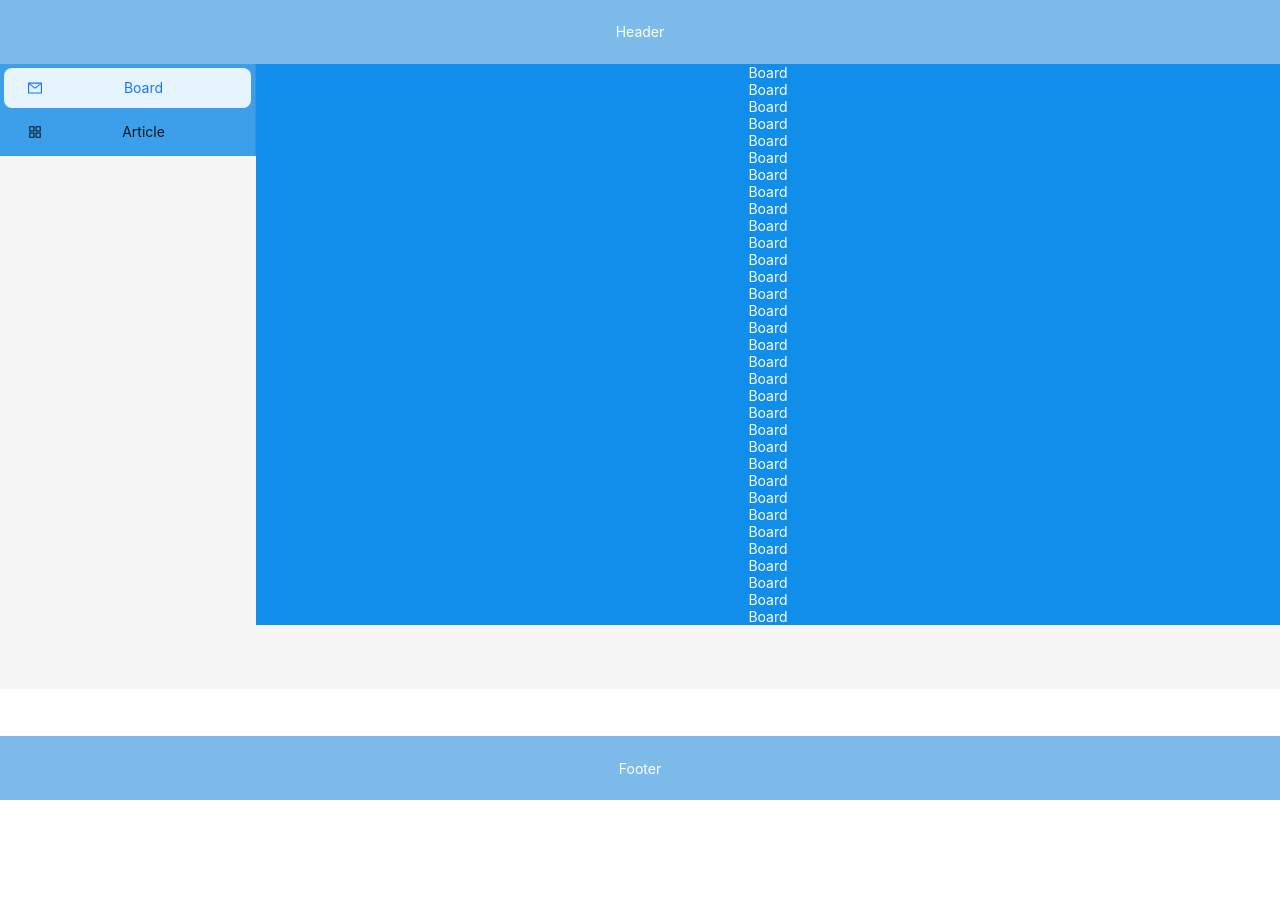
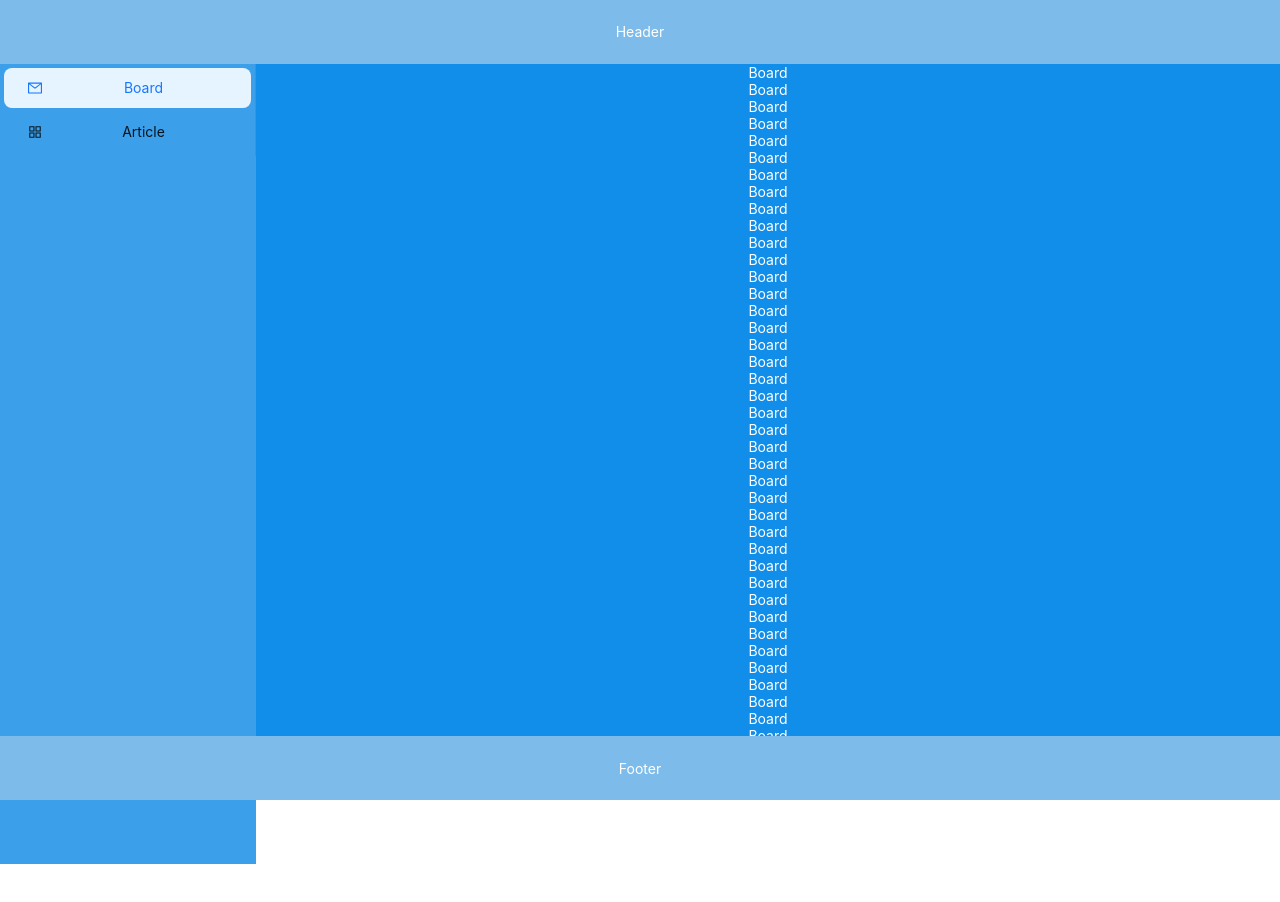
Before and after one commit to 784476245/my-react, a React (Create React App) app: page / in a window 1280 px wide. Shown: the top 902 px of the page. Before the commit the page ends 800 px from the top, so only its background shows below. Built offline with nearby package versions, Linux system fonts and the light colour scheme.

Commit message:
init react

```diff
--- a/src/App.tsx
+++ b/src/App.tsx
@@ -1,8 +1,7 @@
 import React from 'react';
 import './App.less';
-import {Outlet, useNavigate} from "react-router-dom";
-import {Layout, Menu, MenuProps} from "antd";
-import {items} from "./router/router";
+import {Outlet} from "react-router-dom";
+import {Layout} from "antd";
 import SiderBar from "./component/SiderBar";
 
 const {Header, Footer, Sider, Content} = Layout;
@@ -23,19 +22,18 @@ const siderStyle: React.CSSProperties = {
   textAlign: 'center',
   color: '#fff',
   backgroundColor: '#3ba0e9',
-  height: '100vh-128px', //todo  导航栏高度
-  overflowX: 'hidden',
   width: 256,
   position: 'fixed',
-  marginTop: 64
-
+  marginTop: 64,
+  marginBottom: 64,
+  height: '100%', // todo
 };
 
 const contentStyle: React.CSSProperties = {
   textAlign: 'center',
   color: '#fff',
   backgroundColor: '#108ee9',
-  height: '100%-128px', // todo 详情高度
+  height: 'calc(100vh - 128px)', // todo
   marginLeft: 256,
   marginTop: 64,
   marginBottom: 64
--- a/src/component/Board.tsx
+++ b/src/component/Board.tsx
@@ -3,7 +3,7 @@ import React from "react";
 interface IProps {
 }
 
-const Board: React.FC<IProps> = (props) => {
+const Board: React.FC<IProps> = () => {
   return (
     <>
       <div>
@@ -104,6 +104,202 @@ const Board: React.FC<IProps> = (props) => {
       </div>
       <div>
         Board
+      </div>      <div>
+      Board
+    </div>
+      <div>
+        Board
+      </div>
+      <div>
+        Board
+      </div>
+      <div>
+        Board
+      </div>
+      <div>
+        Board
+      </div>
+      <div>
+        Board
+      </div>
+      <div>
+        Board
+      </div>
+      <div>
+        Board
+      </div>
+      <div>
+        Board
+      </div>
+      <div>
+        Board
+      </div>
+      <div>
+        Board
+      </div>
+      <div>
+        Board
+      </div>
+      <div>
+        Board
+      </div>
+      <div>
+        Board
+      </div>
+      <div>
+        Board
+      </div>
+      <div>
+        Board
+      </div>
+      <div>
+        Board
+      </div>
+      <div>
+        Board
+      </div>
+      <div>
+        Board
+      </div>
+      <div>
+        Board
+      </div>
+      <div>
+        Board
+      </div>
+      <div>
+        Board
+      </div>
+      <div>
+        Board
+      </div>
+      <div>
+        Board
+      </div>
+      <div>
+        Board
+      </div>
+      <div>
+        Board
+      </div>
+      <div>
+        Board
+      </div>
+      <div>
+        Board
+      </div>
+      <div>
+        Board
+      </div>
+      <div>
+        Board
+      </div>
+      <div>
+        Board
+      </div>
+      <div>
+        Board
+      </div>
+      <div>
+        Board
+      </div>      <div>
+      Board
+    </div>
+      <div>
+        Board
+      </div>
+      <div>
+        Board
+      </div>
+      <div>
+        Board
+      </div>
+      <div>
+        Board
+      </div>
+      <div>
+        Board
+      </div>
+      <div>
+        Board
+      </div>
+      <div>
+        Board
+      </div>
+      <div>
+        Board
+      </div>
+      <div>
+        Board
+      </div>
+      <div>
+        Board
+      </div>
+      <div>
+        Board
+      </div>
+      <div>
+        Board
+      </div>
+      <div>
+        Board
+      </div>
+      <div>
+        Board
+      </div>
+      <div>
+        Board
+      </div>
+      <div>
+        Board
+      </div>
+      <div>
+        Board
+      </div>
+      <div>
+        Board
+      </div>
+      <div>
+        Board
+      </div>
+      <div>
+        Board
+      </div>
+      <div>
+        Board
+      </div>
+      <div>
+        Board
+      </div>
+      <div>
+        Board
+      </div>
+      <div>
+        Board
+      </div>
+      <div>
+        Board
+      </div>
+      <div>
+        Board
+      </div>
+      <div>
+        Board
+      </div>
+      <div>
+        Board
+      </div>
+      <div>
+        Board
+      </div>
+      <div>
+        Board
+      </div>
+      <div>
+        Board
+      </div>
+      <div>
+        Board
       </div>
     </>
   )
--- a/src/component/SiderBar.tsx
+++ b/src/component/SiderBar.tsx
@@ -3,19 +3,19 @@ import {items} from "../router/router";
 import {Menu, MenuProps} from "antd";
 import {useNavigate} from "react-router-dom";
 import {useHistory} from "../utils/UseHistory";
+
 const siderStyle: React.CSSProperties = {
   textAlign: 'center',
   color: '#fff',
   backgroundColor: '#3ba0e9',
-  height: '100vh-128px', //todo  导航栏高度
-  overflowX: 'hidden',
   width: 256,
+
 };
 const SiderBar: React.FC = () => {
   const navigate = useNavigate();
   const history = useHistory();
-  useEffect(()=>{
-    const unListen = history.listen((location)=>{
+  useEffect(() => {
+    const unListen = history.listen((location) => {
       console.log(location);
       setSelectedKey(location.location.pathname);
     })
```
